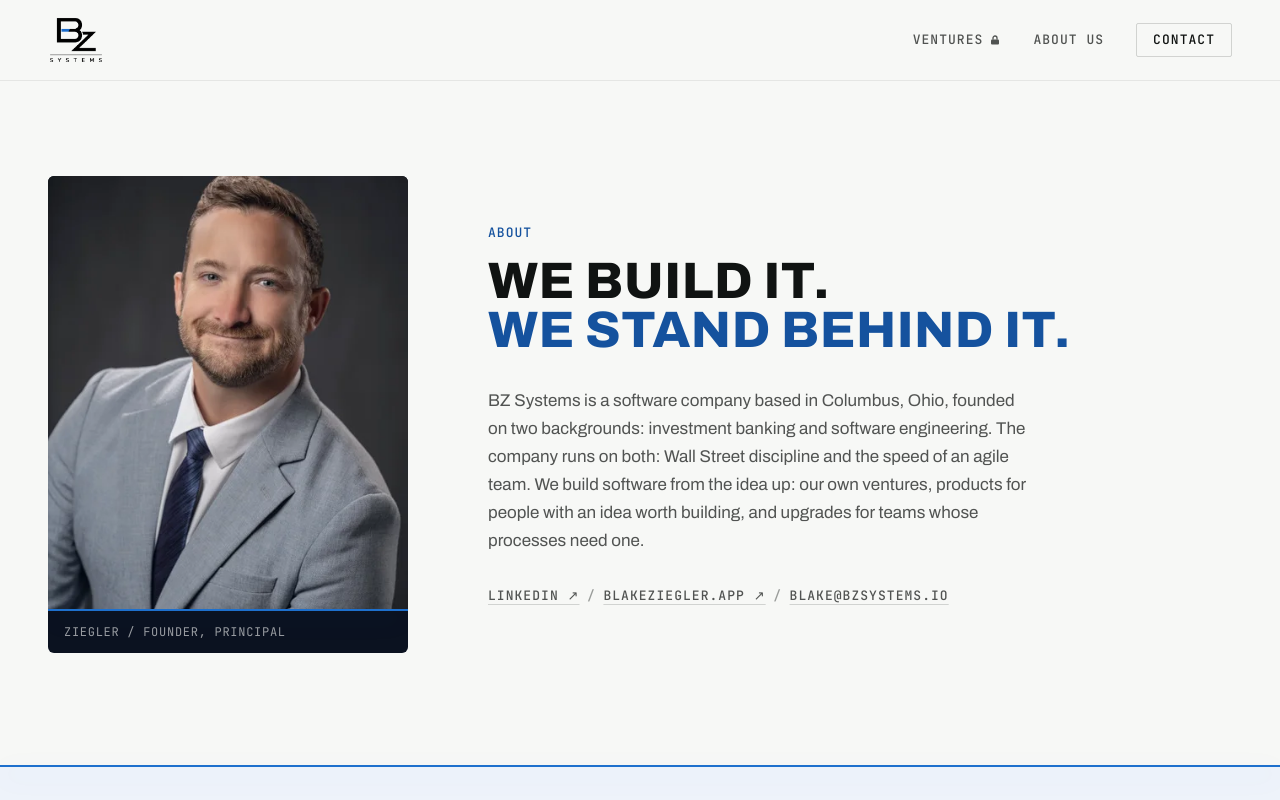
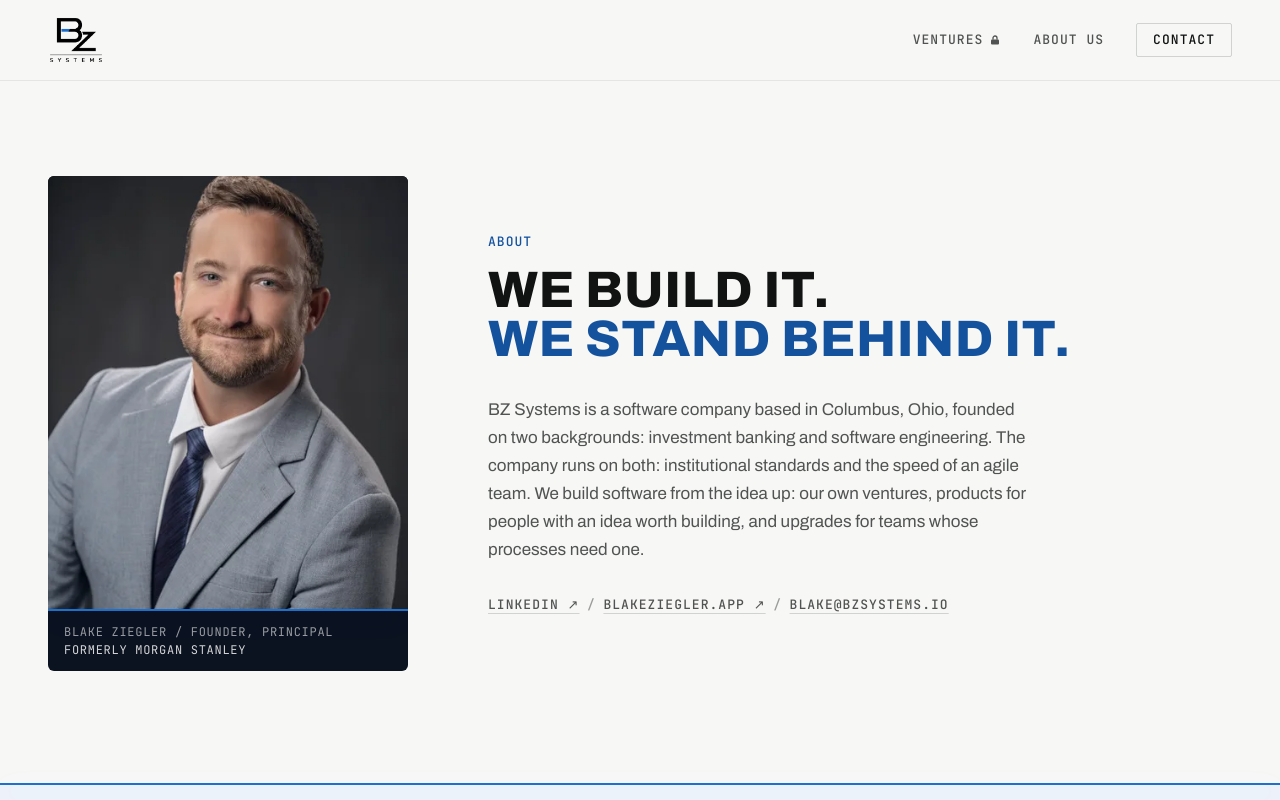
Before and after one commit to ZieglerBlake/bzsystems, a Next.js app: page /about in a window 1280 px wide. Shown: the top 800 px of the page. Built offline with nearby package versions, Linux system fonts and the light colour scheme.

Commit message:
About: institutional standards; caption adds Formerly Morgan Stanley

```diff
--- a/app/about/page.tsx
+++ b/app/about/page.tsx
@@ -74,7 +74,9 @@
               />
               <div aria-hidden className="h-[2px] bg-signal shadow-glow" />
               <figcaption className="px-4 py-3 font-mono text-legal uppercase text-void/60">
-                Ziegler / Founder, Principal
+                Blake Ziegler / Founder, Principal
+                <br />
+                <span className="text-void/85">Formerly Morgan Stanley</span>
               </figcaption>
             </figure>
             <div>
@@ -90,7 +92,7 @@
               <p className="rise-in rise-in-delay-2 mt-8 max-w-[56ch] text-body text-ink-dim">
                 BZ Systems is a software company based in Columbus, Ohio,
                 founded on two backgrounds: investment banking and software
-                engineering. The company runs on both: Wall Street discipline
+                engineering. The company runs on both: institutional standards
                 and the speed of an agile team. We build software from the
                 idea up: our own ventures, products for people with an idea
                 worth building, and upgrades for teams whose processes need one.
```
